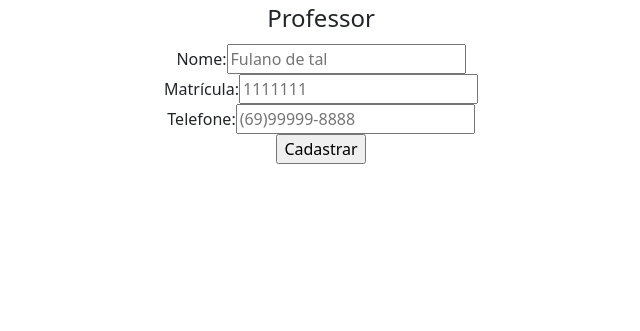
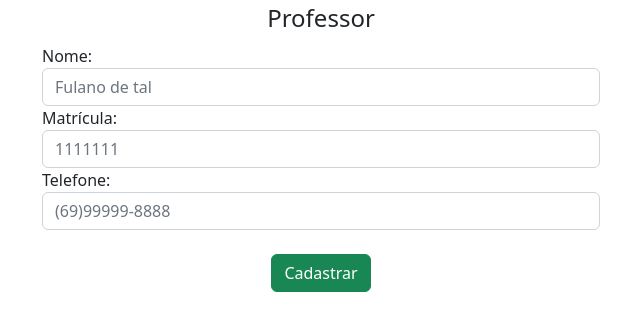
Before and after one commit to Janneene/agendaLaboratorio, a PHP site: page /professor/cadProfessor.php in a window 1280 px wide. Shown: the part 72-403 px from the top of the page, without its empty margins (319-959 px from the left). Run offline with PHP 8.4, Linux system fonts and the light colour scheme.

Commit message:
Update cadProfessor.php

```diff
--- a/professor/cadProfessor.php
+++ b/professor/cadProfessor.php
@@ -9,18 +9,40 @@
 	<?php require '../estilos/menu.php' ?>
 </head>
 <body>
-<div class="grid text-center">
-	<div class="g-col-6">
+
+	<div class="container">
 		<form id="form_professor" autocomplete="off" name="form_professor" method="post" action="../validacao/recebe_form_cadProfessor.php">
-			<fieldset>
-       		<legend>Professor</legend>
-        	<label>Nome:</label><input class="campo_nome" type="text" name="nome_professor" placeholder="Fulano de tal" ><br>
-        	<label>Matrícula:</label><input type="text" name="matricula" placeholder="1111111"> <br>
-        	<label>Telefone:</label><input type="text" name="telefone" placeholder="(69)99999-8888"> <br>
-        	<input class="btn_submit" type="submit" value="Cadastrar" >
-    		</fieldset>
+			<div class="grid text-center">
+				<legend>Professor</legend>
+			</div>
+			<div class="form-group">
+        		<div class="col-md-6 offset-md-3">
+        			<label>Nome:</label>
+        			<input class="form-control" type="text" name="nome_professor" placeholder="Fulano de tal" >
+        		</div>
+        	</div>
+        	<div class="form-group">
+        		<div class="col-md-6 offset-md-3">
+        			<label>Matrícula:</label>
+        			<input class="form-control" type="text" name="matricula" placeholder="1111111">
+        		</div>
+        	</div>
+        	<div class="form-group">
+        		<div class="col-md-6 offset-md-3">
+        			<label>Telefone:</label>
+        			<input class="form-control" type="text" name="telefone" placeholder="(69)99999-8888">
+        		</div>
+        	</div> <br>
+        	<div class="grid text-center">
+            	<div class="col-md-6 offset-md-3">
+                	<input type="submit" value="Cadastrar" class="btn btn-success" name="">
+            	</div>
+        	</div>
+
 		</form>
 	</div>
 </div>
+
+
 </body>
 </html>
```
